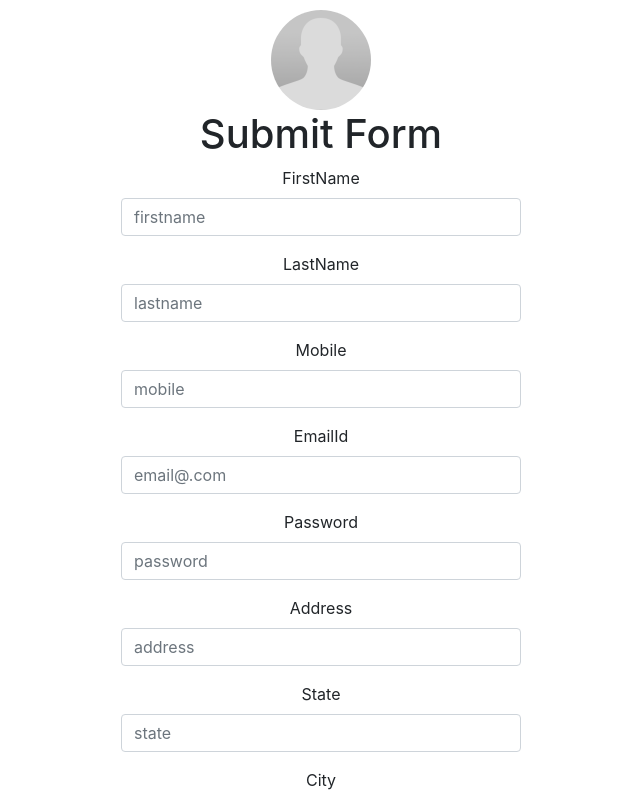
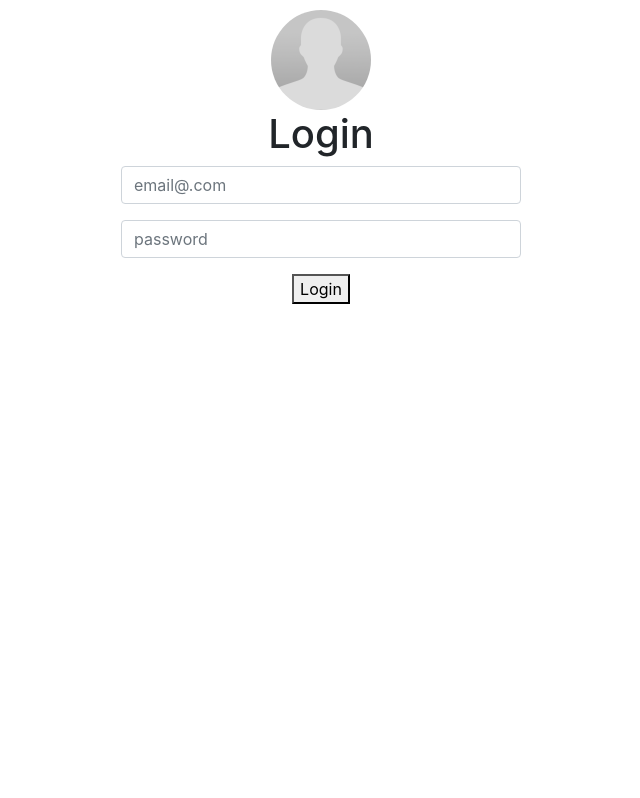
Before and after one commit to Ranipandit/missing-child-app, a React (Create React App) app: page /login in a window 1280 px wide. Shown: the top 798 px of the page, without its empty margins (319-959 px from the left). Built offline with nearby package versions, Linux system fonts and the light colour scheme.

Commit message:
redirect method

```diff
--- a/package.json
+++ b/package.json
@@ -6,6 +6,8 @@
     "axios": "^0.18.0",
     "react": "^16.5.2",
     "react-dom": "^16.5.2",
+    "react-router": "^4.3.1",
+    "react-router-dom": "^4.3.1",
     "react-scripts": "2.0.4"
   },
   "scripts": {
--- a/src/App.js
+++ b/src/App.js
@@ -1,13 +1,20 @@
 import React, { Component } from 'react';
 import './App.css';
-import Form from './components/form';
+import { BrowserRouter as Router , Route} from 'react-router-dom';
+import Signup from './components/signup';
+import Home from './components/home';
+import Login from './components/login';
 
 class App extends Component {
   render() {
     return (
-      <div className="App">
-        <Form />
-      </div>
+    	<Router>
+	      <div className="App">
+	       	<Route path="/home" component={Home} />
+	        <Route exact path='/signup' component={Signup} />
+	        <Route exact path='/login' component={Login} />
+	      </div>
+      	</Router>
     );
   }
 }
--- /dev/null
+++ b/src/components/home.js
@@ -0,0 +1,13 @@
+import React, { Component } from 'react';
+
+class Home extends Component {
+  render() {
+    return (
+      <div className="App">
+        <h1>Welcome {this.props.location.state.firstname} {this.props.location.state.lastname} to home page</h1>
+      </div>
+    );
+  }
+}
+
+export default Home;
--- /dev/null
+++ b/src/components/login.js
@@ -0,0 +1,86 @@
+import React, { Component } from 'react';
+import Image from './images/profile.png';
+import axios from 'axios';
+import {Redirect} from 'react-router';
+
+class Login extends Component {
+	constructor() {
+        super()
+
+        this.state = {
+            emailid : "",
+            password : "",
+            redirect: "",
+        }
+    }
+    dataChange = (event) => {
+        this.setState({
+            [event.target.name] : event.target.value
+        })
+    }
+
+    setRedirect = () => {
+        this.setState({
+            redirect : true
+        })
+    }
+
+    postData = (event) => {
+        event.preventDefault()
+
+        const emailid = this.state.emailid
+        const password = this.state.password
+
+        const data = {
+            emailid,
+            password,
+        }
+
+        axios.post('https://missingchild.herokuapp.com/signup',data)
+            .then(response => {
+                console.log(response);
+                this.setState({
+                    message : response.data
+                })
+            })
+            .catch(error => {
+                console.log(error);
+            })
+
+    }
+
+    renderRedirect = () => {
+        if (this.state.redirect) {
+            return <Redirect to={{
+                pathname: "/home",
+                state: this.state
+            }}
+            />
+        }
+    }
+
+  render() {
+    return (
+      <div className="form">
+        <img src={Image} className="profile" />
+        <h1>Login</h1>
+        <form>
+        <div className="form-group">
+            <input type="email" name="emailid" className="form-control" id="emailid"
+            placeholder="email@.com" value={this.state.emailid} onChange={this.dataChange} />
+        </div>
+        <div className="form-group">
+            <input type="password" name="password" className="form-control" id="password"
+            placeholder="password" value={this.state.password} onChange={this.dataChange} />
+        </div>
+        <div className="form-group">
+            <button onClick={this.setRedirect}>Login</button>
+        </div>
+        </form>
+        {this.renderRedirect()}
+      </div>
+    );
+  }
+}
+
+export default Login;
--- a/src/components/form.js
+++ b/src/components/signup.js
@@ -1,6 +1,7 @@
 import React , {Component} from 'react';
 import Image from './images/profile.png';
 import axios from 'axios';
+import {Redirect} from 'react-router';
 
 
 class Form extends Component {
@@ -14,13 +15,11 @@ class Form extends Component {
             emailid : "",
             password : "",
             address : "",
-            State : "",
+            state : "",
             city : "",
             pincode : "",
             gender : "",
-            loading: false,
-            message: ""
-
+            redirect: "",
         }
     }
     dataChange = (event) => {
@@ -29,23 +28,25 @@ class Form extends Component {
         })
     }
 
+    setRedirect = () => {
+        this.setState({
+            redirect : true
+        })
+    }
+
     postData = (event) => {
         event.preventDefault()
 
         const firstname = this.state.firstname
         const lastname = this.state.lastname
-        const mobile = this.state.mobile
+        const mobile = parseInt(this.state.mobile)
         const emailid = this.state.emailid
         const password = this.state.password
         const address = this.state.address
-        const State = this.state.State
+        const state = this.state.state
         const city = this.state.city
-        const pincode = this.state.pincode
+        const pincode = parseInt(this.state.pincode)
         const gender = this.state.gender
-
-        this.setState({
-            loading : true
-        })
 
         const data = {
             firstname,
@@ -54,36 +55,35 @@ class Form extends Component {
             emailid,
             password,
             address,
-            State,
+            state,
             city,
             pincode,
             gender
         }
 
-        axios.post('https://missingchild.herokuapp.com/signup', data)
+        axios.post('https://missingchild.herokuapp.com/signup',data)
             .then(response => {
                 console.log(response);
                 this.setState({
-                    loading : false,
                     message : response.data
                 })
             })
             .catch(error => {
                 console.log(error);
-                this.setState({
-                    loading : false
-                })
             })
 
     }
 
-    loadOrShowMsg = () => {
-        if (this.state.loading) {
-            return <p>Loading</p>
-        }else {
-            return <p>{this.state.message}</p>
+    renderRedirect = () => {
+        if (this.state.redirect) {
+            return <Redirect to={{
+                pathname: "/home",
+                state: this.state
+            }}
+            />
         }
     }
+
     render() {
         return(
             <div className="form">
@@ -91,61 +91,50 @@ class Form extends Component {
                 <h1>Submit Form</h1>
                 <form onSubmit={this.postData} >
                     <div className="form-group">
-                        <label>FirstName</label>
                         <input type="text" name="firstname" className="form-control" id="firstname"
                          placeholder="firstname" value={this.state.firstname} onChange={this.dataChange} />
                     </div>
                     <div className="form-group">
-                        <label>LastName</label>
                         <input type="text" name="lastname" className="form-control" id="lastname"
                         placeholder="lastname" value={this.state.lastname} onChange={this.dataChange} />
                     </div>
                     <div className="form-group">
-                        <label>Mobile</label>
                         <input type="number" name="mobile" className="form-control" id="mobile"
                         placeholder="mobile" value={this.state.mobile} onChange={this.dataChange} />
                     </div>
                     <div className="form-group">
-                        <label>EmailId</label>
                         <input type="email" name="emailid" className="form-control" id="emailid"
                         placeholder="email@.com" value={this.state.emailid} onChange={this.dataChange} />
                     </div>
                     <div className="form-group">
-                        <label>Password</label>
                         <input type="password" name="password" className="form-control" id="password"
                         placeholder="password" value={this.state.password} onChange={this.dataChange} />
                     </div>
                     <div className="form-group">
-                        <label>Address</label>
                         <input type="text" name="address" className="form-control" id="address"
                         placeholder="address" value={this.state.address} onChange={this.dataChange} />
                     </div>
                     <div className="form-group">
-                        <label>State</label>
-                        <input type="text" name="State" className="form-control" id="state"
-                        placeholder="state" value={this.state.State} onChange={this.dataChange} />
+                        <input type="text" name="state" className="form-control" id="state"
+                        placeholder="state" value={this.state.state} onChange={this.dataChange} />
                     </div>
                     <div className="form-group">
-                        <label>City</label>
                         <input type="text" name="city" className="form-control" id="city"
                         placeholder="city" value={this.state.city} onChange={this.dataChange}/>
                     </div>
                     <div className="form-group">
-                        <label>Pincode</label>
                         <input type="number" name="pincode" className="form-control" id="pincode"
                         placeholder="pincode" value={this.state.pincode} onChange={this.dataChange} />
                     </div>
                     <div className="form-group">
-                        <label>Gender</label>
                         <input type="text" name="gender" className="form-control" id="gender"
                         placeholder="gender" value={this.state.gender} onChange={this.dataChange} />
                     </div>
                     <div className="form-group">
-                        <button>Submit</button>
+                        <button onClick={this.setRedirect}>Submit</button>
                     </div>
                     </form>
-
-                    {this.loadOrShowMsg}
+                        {this.renderRedirect()}
             </div>
         )
     }
```
Also changed, not shown: 1 other file (tests, documents, lock files or other folders).
